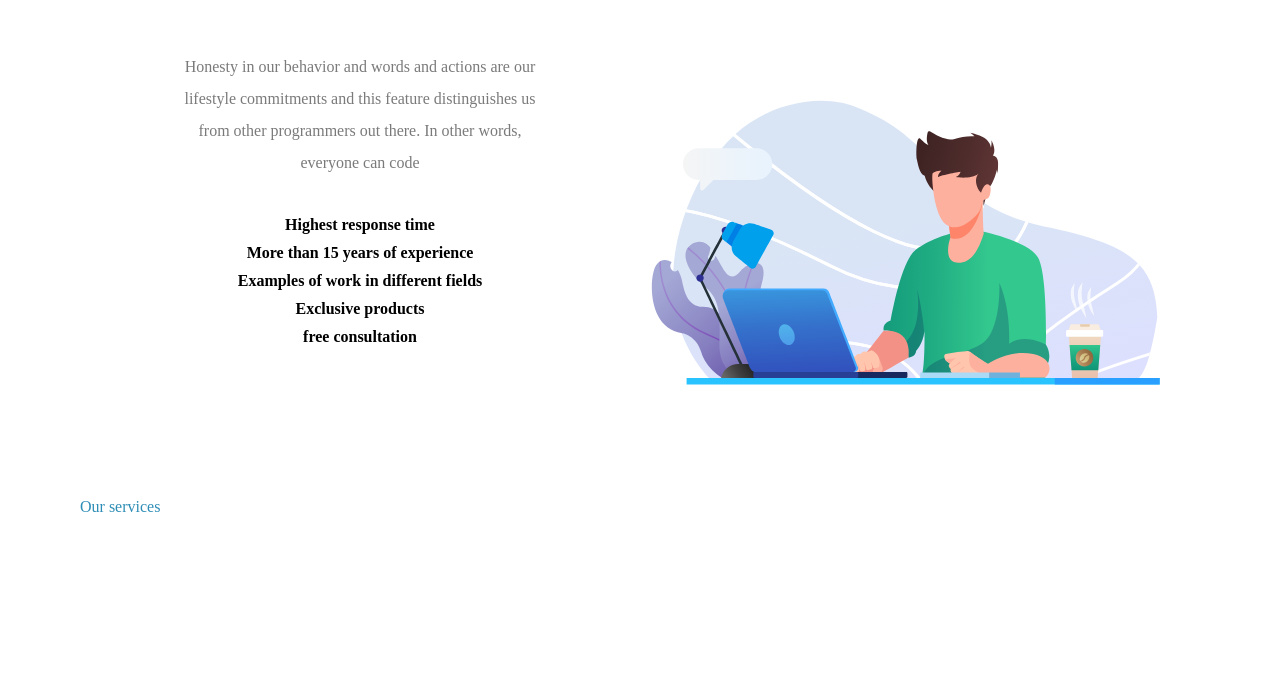
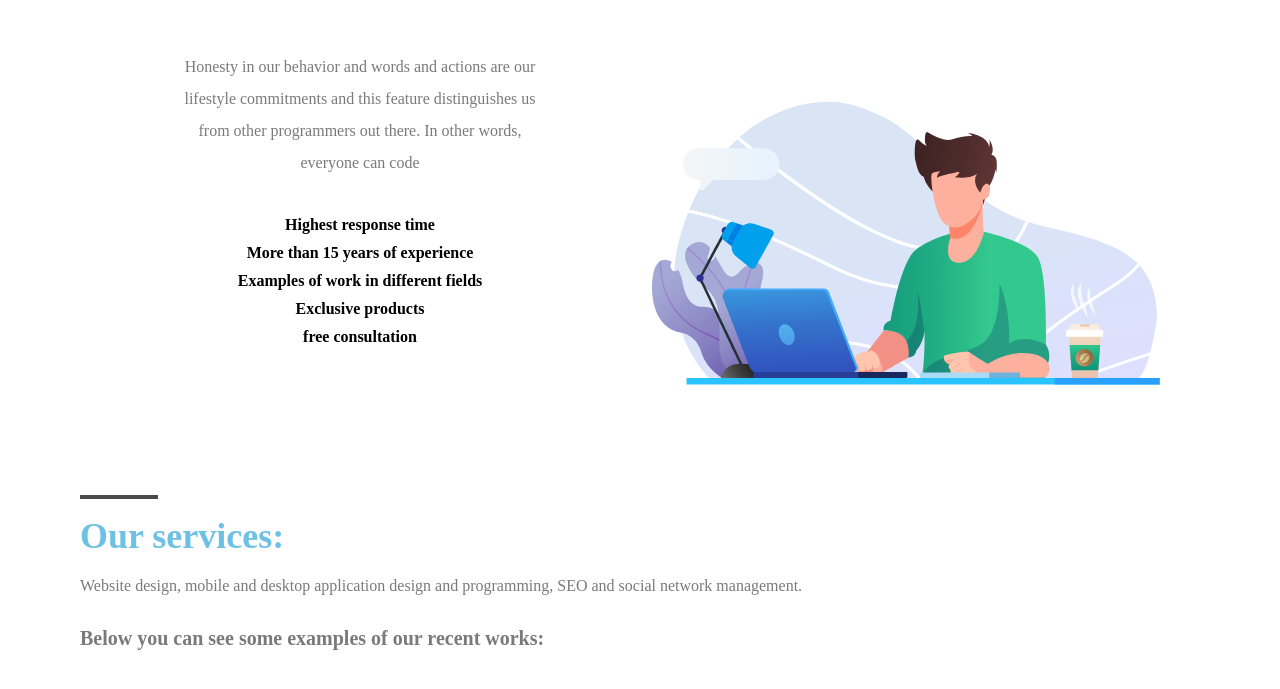
Before and after one commit to kazemsoft/valiasr, a Next.js app: page /Home in a window 1280 px wide. Shown: the part 747-1436 px from the top of the page. Before the commit the page ends 1366 px from the top, so only its background shows below. Built offline with nearby package versions, Linux system fonts and the light colour scheme.

Commit message:
improvement in  services  section

```diff
--- a/components/Header/HeaderDiscriptions/HeaderDescriptions.tsx
+++ b/components/Header/HeaderDiscriptions/HeaderDescriptions.tsx
@@ -21,7 +21,7 @@ const HeaderDescriptions = () => {
   const desc2 = [{
     id: 4,
     text:
-      <Text textAlign={'center'} fontSize={'16px'} lineHeight={2} paddingX={100} marginBottom={8}>Honesty in our behavior and words and actions are our lifestyle commitments and this feature distinguishes us from other programmers out there. In other words, everyone can code</Text>
+      <Text textAlign={'center'} fontSize={'16px'} lineHeight={2} marginTop={{ base: 8, md: 0 }} paddingX={{ base: 50, lg: 100 }} marginBottom={8}>Honesty in our behavior and words and actions are our lifestyle commitments and this feature distinguishes us from other programmers out there. In other words, everyone can code</Text>
   },
   {
     id: 5,
--- a/components/Main/OurServices/OurServices.tsx
+++ b/components/Main/OurServices/OurServices.tsx
@@ -1,10 +1,11 @@
-import { Box } from '@chakra-ui/react'
+import { Box, Heading, Text } from '@chakra-ui/react'
 import React from 'react'
+import Title from './Title'
 
 const OurServices = () => {
     return (
         <div>
-            <Box color={'main.blueColor'} >Our services</Box>
+            <Title />
         </div>
     )
 }
--- /dev/null
+++ b/components/Main/OurServices/Title.tsx
@@ -0,0 +1,20 @@
+import { Box, Heading, Text } from '@chakra-ui/react'
+import React from 'react'
+
+const Title = () => {
+    return (
+        <Box>
+            <Box sx={{
+                width: "78px",
+                height: "4px",
+                marginBottom: "1rem",
+                backgroundColor: 'main.secondaryColor'
+            }} ></Box>
+            <Heading as={'h2'} color={'main.lightBlueColor'} >Our services:</Heading>
+            <Text marginTop={"1rem"}>Website design, mobile and desktop application design and programming, SEO and social network management.</Text>
+            <Heading marginTop={"1.75rem"} as={'h4'} size='md'>Below you can see some examples of our recent works:</Heading>
+        </Box>
+    )
+}
+
+export default Title
--- a/styles/theme.tsx
+++ b/styles/theme.tsx
@@ -4,6 +4,8 @@ import type { Styles, GlobalStyleProps } from "@chakra-ui/theme-tools";
 const colors = {
   main: {
     blueColor: "#2D8DB6",
+    lightBlueColor: '#6EC1E4',
+    secondaryColor: "#4A4A4A",
     gColor: "#61CE70",
     textColor: "#7A7A7A",
     modalBg: "#bababa47",
```
